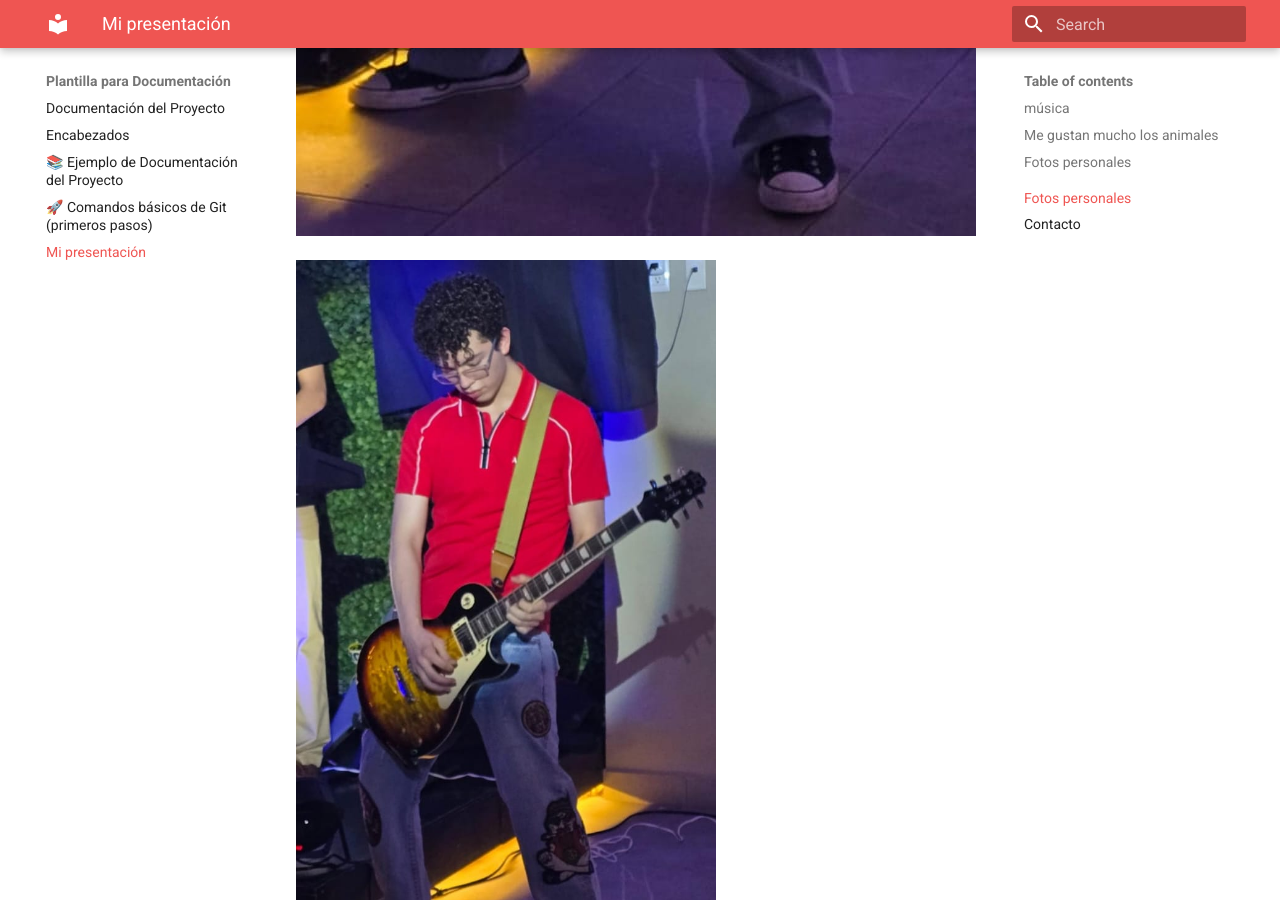
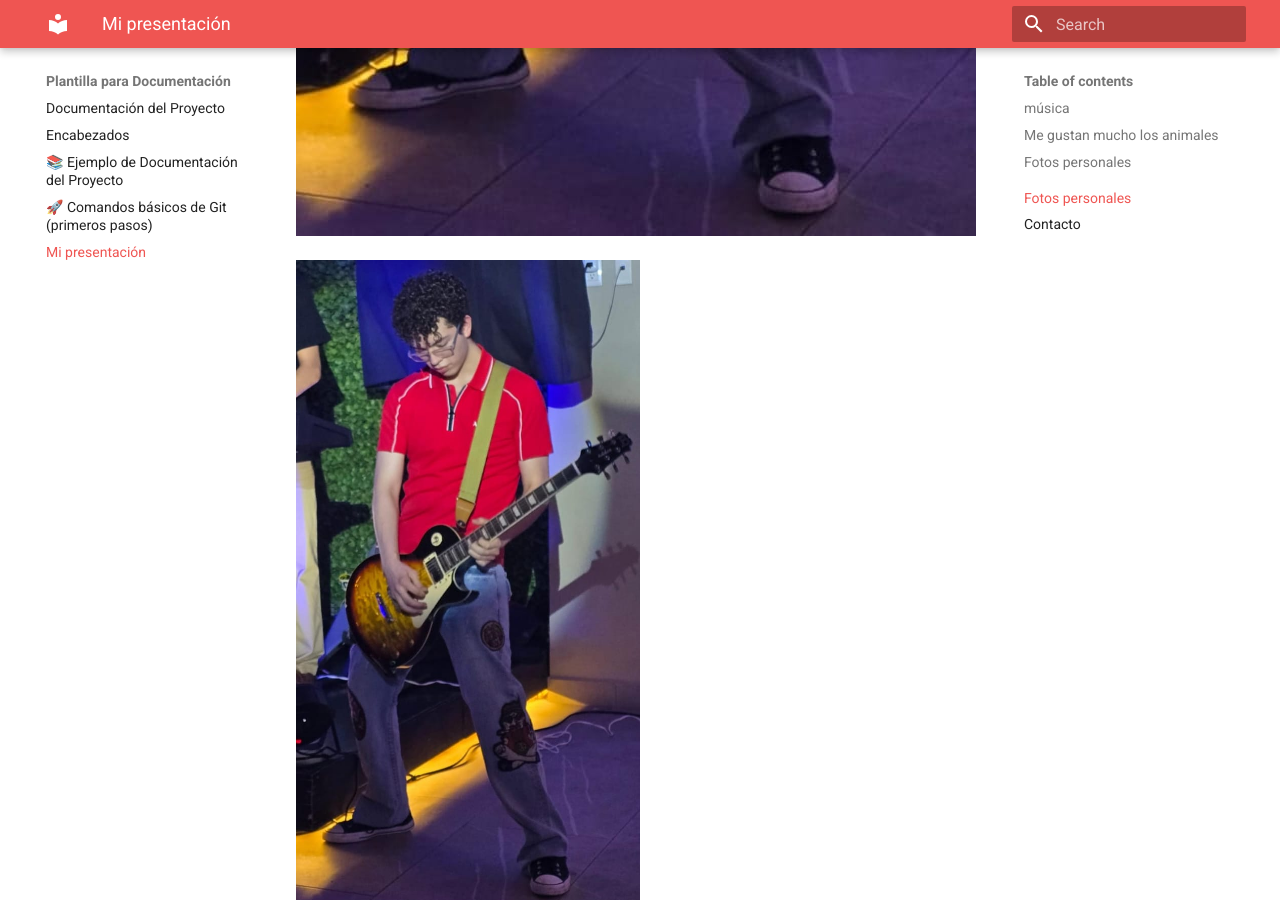
Before and after one commit to LuisTamezzz/Portafolio-ibero-puebla, an MkDocs documentation site: the page built from docs/presentacion.md, in a window 1280 px wide and 900 px high, scrolled down 3011 px. Built offline with MkDocs 1.6.1 and Material for MkDocs 9.7.7, drawn with Linux system fonts in a browser that asks for light colours.

Commit message:
Update presentacion.md

```diff
--- a/docs/presentacion.md
+++ b/docs/presentacion.md
@@ -26,7 +26,7 @@ Tengo 4 mascotas
 
 ![Foto mia](recursos/imgs/fotol2.jpeg)
 
-<img src="../recursos/imgs/fotol2.jpeg" alt="Foto mia" width="420">
+<img src="../recursos/imgs/fotol2.jpeg" alt="Foto mia" width="50%">
 
 ---
 
```
